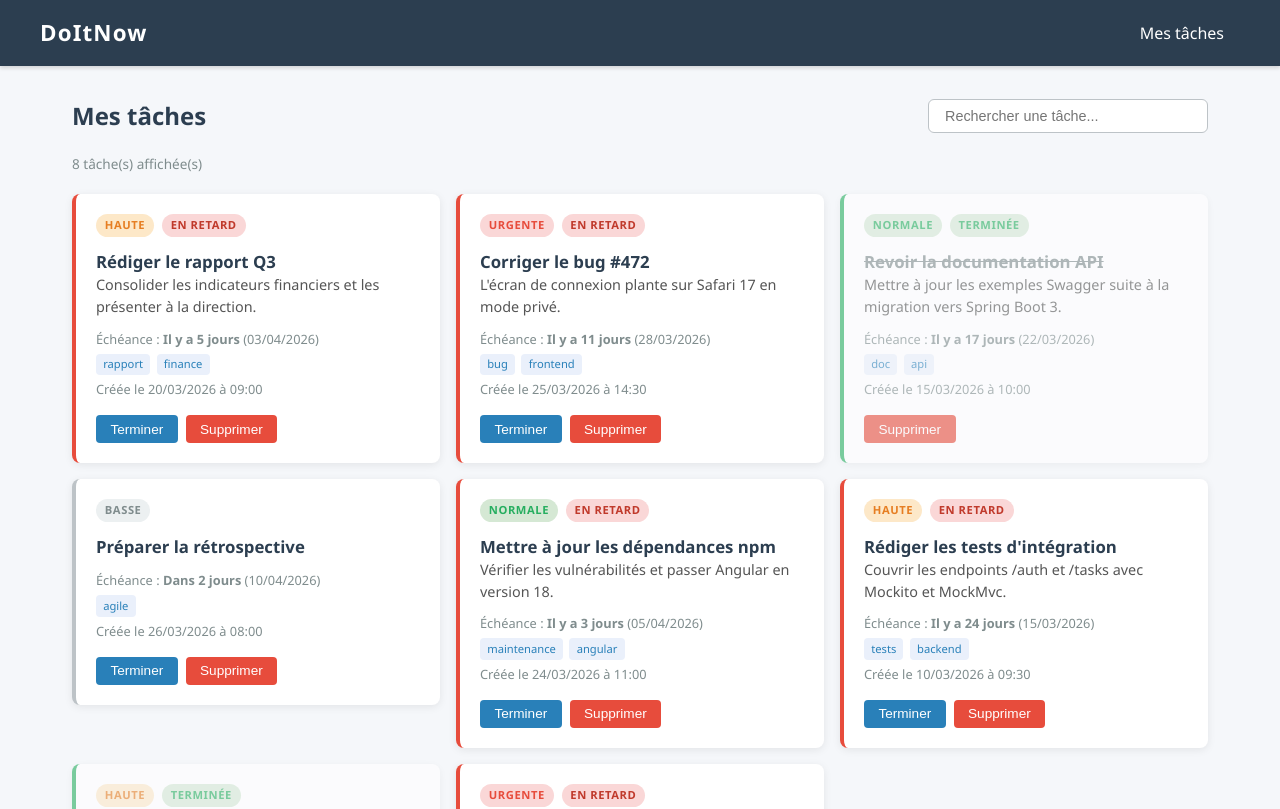
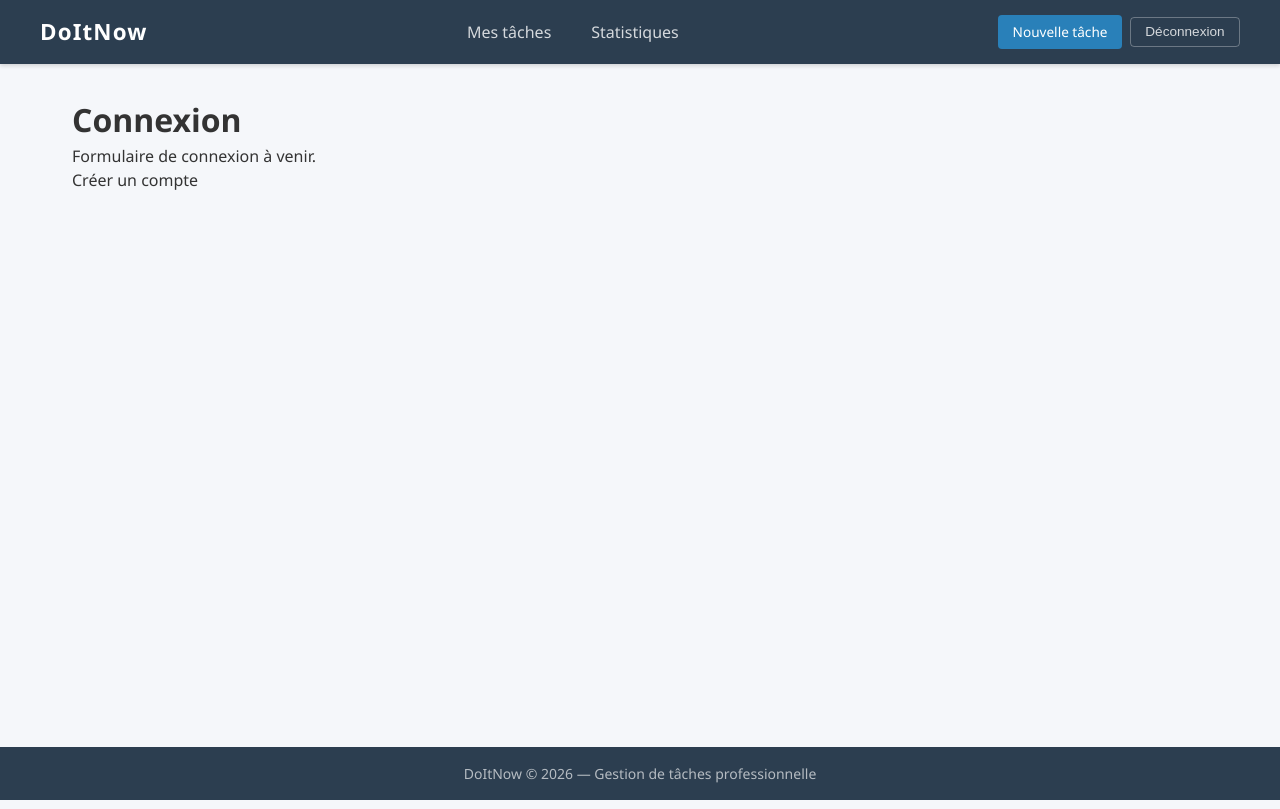
Before and after one commit to smaloron/doitnow-frontend, an Angular app: page /login in a window 1280 px wide. Before the commit this address led to /. Shown: the top 809 px of the page. Built offline with nearby package versions, Linux system fonts and the light colour scheme.

Commit message:
Implements routing

```diff
--- a/src/app/app.routes.ts
+++ b/src/app/app.routes.ts
@@ -1,12 +1,57 @@
-// src/app/app.routes.ts
+// app.routes.ts
 import { Routes } from '@angular/router';
-import { HomeComponent } from
-  './pages/home/home.component';
+import { authGuard } from './auth/guards/auth.guard';
 
 export const routes: Routes = [
-  // route par défaut qui affiche la page d'accueil
-  { path: '', component: HomeComponent },
-  // route wildcard qui capture toute URL non reconnue
-  // POURQUOI: redirige vers l'accueil plutôt qu'afficher une page 404
-  { path: '**', redirectTo: '' }
+  {
+    path: '',
+    redirectTo: 'tasks',
+    pathMatch: 'full'
+  },
+  {
+    path: 'login',
+    loadComponent: () =>
+      import('./auth/login/login.component')
+        .then(m => m.LoginComponent)
+  },
+  {
+    path: 'register',
+    loadComponent: () =>
+      import('./auth/register/register.component')
+        .then(m => m.RegisterComponent)
+  },
+  {
+    path: 'tasks',
+    canActivate: [authGuard],
+    loadComponent: () =>
+      import('./task-list/task-list.component')
+        .then(m => m.TaskListComponent)
+  },
+  {
+    path: 'tasks/new',
+    canActivate: [authGuard],
+    loadComponent: () =>
+      import('./tasks/task-form/task-form.component')
+        .then(m => m.TaskFormComponent)
+  },
+  {
+    path: 'tasks/:id',
+    canActivate: [authGuard],
+    loadComponent: () =>
+      import('./tasks/task-detail/task-detail.component')
+        .then(m => m.TaskDetailComponent)
+  },
+  {
+    path: 'stats',
+    canActivate: [authGuard],
+    loadComponent: () =>
+      import('./stats/stats.component')
+        .then(m => m.StatsComponent)
+  },
+  {
+    path: '**',
+    loadComponent: () =>
+      import('./shared/not-found/not-found.component')
+        .then(m => m.NotFoundComponent)
+  }
 ];
--- /dev/null
+++ b/src/app/auth/guards/auth.guard.ts
@@ -0,0 +1,19 @@
+import { inject } from '@angular/core';
+import {
+  CanActivateFn,
+  Router
+} from '@angular/router';
+import { AuthService } from '../services/auth.service';
+
+// Guard fonctionnel qui vérifie l'authentification avant l'accès aux routes protégées
+// POURQUOI: redirige vers /login si aucun token n'est présent dans localStorage
+export const authGuard: CanActivateFn = () => {
+  const authService = inject(AuthService);
+  const router      = inject(Router);
+
+  if (authService.isAuthenticated()) {
+    return true;
+  }
+
+  return router.createUrlTree(['/login']);
+};
--- /dev/null
+++ b/src/app/auth/login/login.component.ts
@@ -0,0 +1,14 @@
+import { Component } from '@angular/core';
+import { RouterLink } from '@angular/router';
+
+@Component({
+  selector: 'app-login',
+  standalone: true,
+  imports: [RouterLink],
+  template: `
+    <h1>Connexion</h1>
+    <p>Formulaire de connexion à venir.</p>
+    <a routerLink="/register">Créer un compte</a>
+  `
+})
+export class LoginComponent {}
--- /dev/null
+++ b/src/app/auth/register/register.component.ts
@@ -0,0 +1,14 @@
+import { Component } from '@angular/core';
+import { RouterLink } from '@angular/router';
+
+@Component({
+  selector: 'app-register',
+  standalone: true,
+  imports: [RouterLink],
+  template: `
+    <h1>Inscription</h1>
+    <p>Formulaire d'inscription à venir.</p>
+    <a routerLink="/login">Déjà un compte ? Se connecter</a>
+  `
+})
+export class RegisterComponent {}
--- /dev/null
+++ b/src/app/auth/services/auth.service.ts
@@ -0,0 +1,23 @@
+import { Injectable } from '@angular/core';
+
+@Injectable({ providedIn: 'root' })
+export class AuthService {
+
+  private readonly TOKEN_KEY = 'auth_token';
+
+  isAuthenticated(): boolean {
+    return !!localStorage.getItem(this.TOKEN_KEY);
+  }
+
+  getToken(): string | null {
+    return localStorage.getItem(this.TOKEN_KEY);
+  }
+
+  saveToken(token: string): void {
+    localStorage.setItem(this.TOKEN_KEY, token);
+  }
+
+  logout(): void {
+    localStorage.removeItem(this.TOKEN_KEY);
+  }
+}
--- a/src/app/header/header.component.css
+++ b/src/app/header/header.component.css
@@ -3,7 +3,7 @@
 .header {
   background-color: #2c3e50;
   color: white;
-  padding: 1rem 2rem;
+  padding: 0.75rem 2rem;
   box-shadow: 0 2px 4px rgba(0, 0, 0, 0.15);
 }
 
@@ -13,21 +13,75 @@
   justify-content: space-between;
   max-width: 1200px;
   margin: 0 auto;
+  gap: 1rem;
 }
 
-.app-name {
+.header__logo {
   font-size: 1.4rem;
   font-weight: 700;
   letter-spacing: 0.05em;
+  color: white;
+  text-decoration: none;
 }
 
-.nav-link {
-  color: white;
+.header__nav {
+  display: flex;
+  gap: 0.5rem;
+}
+
+.header__link {
+  color: rgba(255, 255, 255, 0.8);
+  text-decoration: none;
   padding: 0.5rem 1rem;
   border-radius: 4px;
-  transition: background-color 0.2s;
+  transition: background-color 0.2s, color 0.2s;
 }
 
-.nav-link:hover {
+.header__link:hover {
   background-color: rgba(255, 255, 255, 0.15);
+  color: white;
 }
+
+/* Classe ajoutée automatiquement par routerLinkActive sur le lien actif */
+.header__link.active {
+  background-color: rgba(255, 255, 255, 0.2);
+  color: white;
+  font-weight: 600;
+}
+
+.header__actions {
+  display: flex;
+  gap: 0.5rem;
+  align-items: center;
+}
+
+.btn {
+  padding: 0.4rem 0.9rem;
+  border: none;
+  border-radius: 4px;
+  font-size: 0.85rem;
+  font-weight: 500;
+  cursor: pointer;
+  text-decoration: none;
+  transition: filter 0.15s;
+}
+
+.btn:hover {
+  filter: brightness(0.9);
+}
+
+.btn--primary {
+  background: #2980b9;
+  color: white;
+}
+
+.btn--ghost {
+  background: transparent;
+  color: rgba(255, 255, 255, 0.8);
+  border: 1px solid rgba(255, 255, 255, 0.3);
+}
+
+.btn--ghost:hover {
+  background: rgba(255, 255, 255, 0.1);
+  color: white;
+}
--- a/src/app/header/header.component.html
+++ b/src/app/header/header.component.html
@@ -1,9 +1,29 @@
 <!-- header.component.html -->
 <header class="header">
   <div class="header-content">
-    <span class="app-name">{{ appName }}</span>
-    <nav class="nav">
-      <a href="/" class="nav-link">Mes tâches</a>
+    <a routerLink="/tasks" class="header__logo">DoItNow</a>
+    <nav class="header__nav">
+      <a
+        routerLink="/tasks"
+        routerLinkActive="active"
+        class="header__link"
+      >Mes tâches</a>
+      <a
+        routerLink="/stats"
+        routerLinkActive="active"
+        class="header__link"
+      >Statistiques</a>
     </nav>
+    <div class="header__actions">
+      <a
+        routerLink="/tasks/new"
+        class="btn btn--primary"
+      >Nouvelle tâche</a>
+      <button
+        type="button"
+        class="btn btn--ghost"
+        (click)="logout()"
+      >Déconnexion</button>
+    </div>
   </div>
 </header>
--- a/src/app/header/header.component.ts
+++ b/src/app/header/header.component.ts
@@ -1,15 +1,26 @@
-// src/app/header/header.component.ts
-import { Component } from '@angular/core';
+// header.component.ts
+import { Component, inject } from '@angular/core';
+import {
+  RouterLink,
+  RouterLinkActive,
+  Router
+} from '@angular/router';
+import { AuthService } from
+  '../auth/services/auth.service';
 
 @Component({
   selector: 'app-header',
   standalone: true,
-  imports: [],
+  imports: [RouterLink, RouterLinkActive],
   templateUrl: './header.component.html',
   styleUrl: './header.component.css'
 })
 export class HeaderComponent {
-  // nom de l'application affiché dans la barre de navigation
-  // POURQUOI: readonly car cette valeur ne changera jamais
-  readonly appName = 'DoItNow';
+  private authService = inject(AuthService);
+  private router      = inject(Router);
+
+  logout(): void {
+    this.authService.logout();
+    this.router.navigate(['/login']);
+  }
 }
--- /dev/null
+++ b/src/app/shared/not-found/not-found.component.ts
@@ -0,0 +1,18 @@
+import { Component } from '@angular/core';
+import { RouterLink } from '@angular/router';
+
+@Component({
+  selector: 'app-not-found',
+  standalone: true,
+  imports: [RouterLink],
+  template: `
+    <div>
+      <h1>Erreur 404 — Page introuvable</h1>
+      <p>
+        Cette page n'existe pas dans l'application DoItNow.
+      </p>
+      <a routerLink="/tasks">Retourner à mes tâches</a>
+    </div>
+  `
+})
+export class NotFoundComponent {}
--- /dev/null
+++ b/src/app/stats/stats.component.ts
@@ -0,0 +1,11 @@
+import { Component } from '@angular/core';
+
+@Component({
+  selector: 'app-stats',
+  standalone: true,
+  template: `
+    <h1>Statistiques</h1>
+    <p>Tableau de bord statistiques à venir.</p>
+  `
+})
+export class StatsComponent {}
--- /dev/null
+++ b/src/app/tasks/task-detail/task-detail.component.ts
@@ -0,0 +1,32 @@
+import { Component, OnInit, inject } from '@angular/core';
+import { ActivatedRoute, Router } from '@angular/router';
+
+@Component({
+  selector: 'app-task-detail',
+  standalone: true,
+  template: `
+    <h2>Détail de la tâche</h2>
+    <p>Identifiant : <strong>{{ taskId }}</strong></p>
+    <button type="button" (click)="goBack()">
+      Retour à la liste
+    </button>
+  `
+})
+export class TaskDetailComponent implements OnInit {
+  taskId = '';
+
+  private route  = inject(ActivatedRoute);
+  private router = inject(Router);
+
+  ngOnInit(): void {
+    // Récupère le paramètre :id depuis l'URL via le snapshot
+    // POURQUOI: snapshot.paramMap donne la valeur au moment du chargement —
+    // suffisant ici car on ne change pas d'ID sans changer de route
+    this.taskId =
+      this.route.snapshot.paramMap.get('id') ?? '';
+  }
+
+  goBack(): void {
+    this.router.navigate(['/tasks']);
+  }
+}
--- /dev/null
+++ b/src/app/tasks/task-form/task-form.component.ts
@@ -0,0 +1,11 @@
+import { Component } from '@angular/core';
+
+@Component({
+  selector: 'app-task-form',
+  standalone: true,
+  template: `
+    <h1>Nouvelle tâche</h1>
+    <p>Formulaire de création à venir.</p>
+  `
+})
+export class TaskFormComponent {}
```
